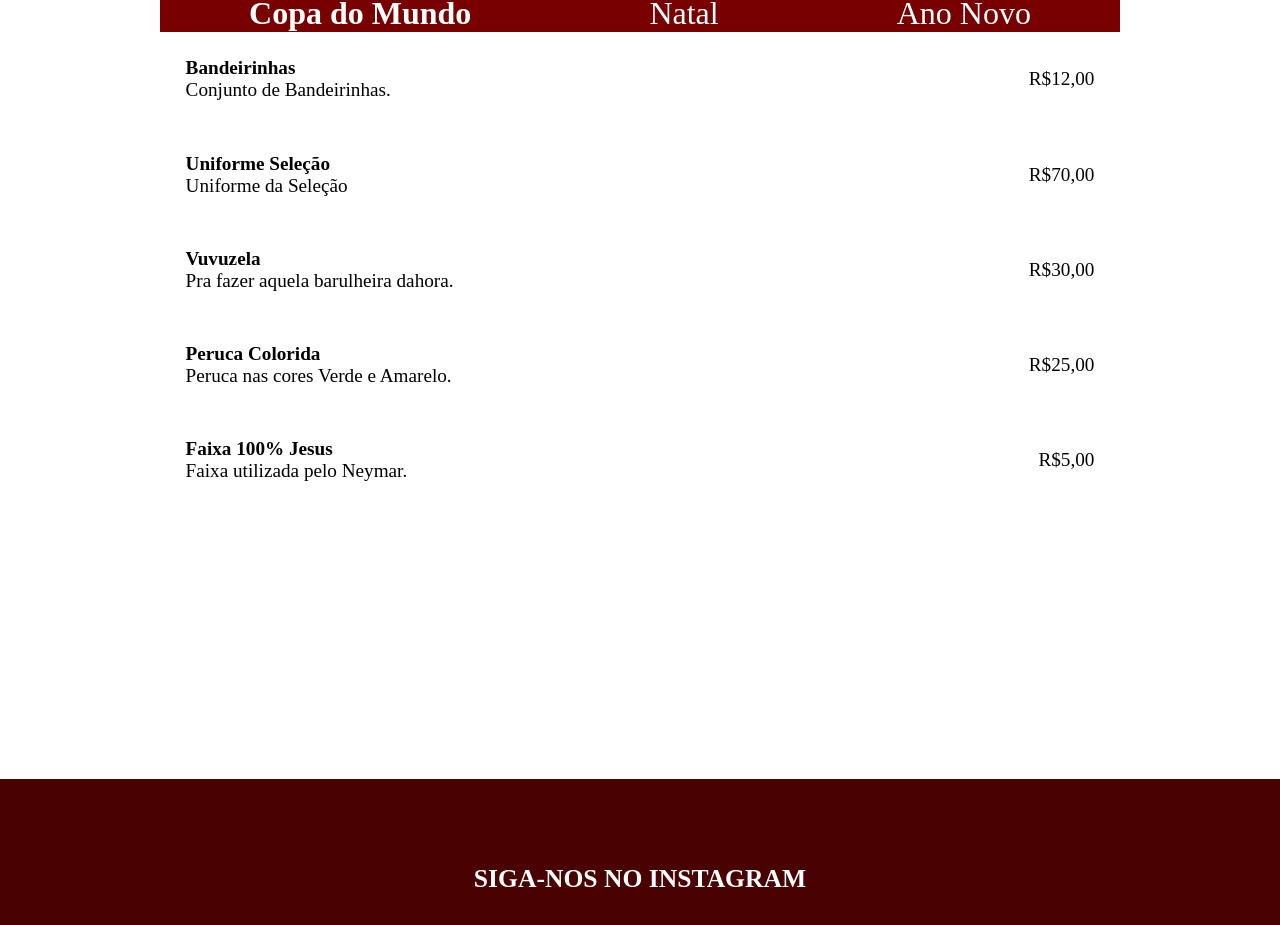
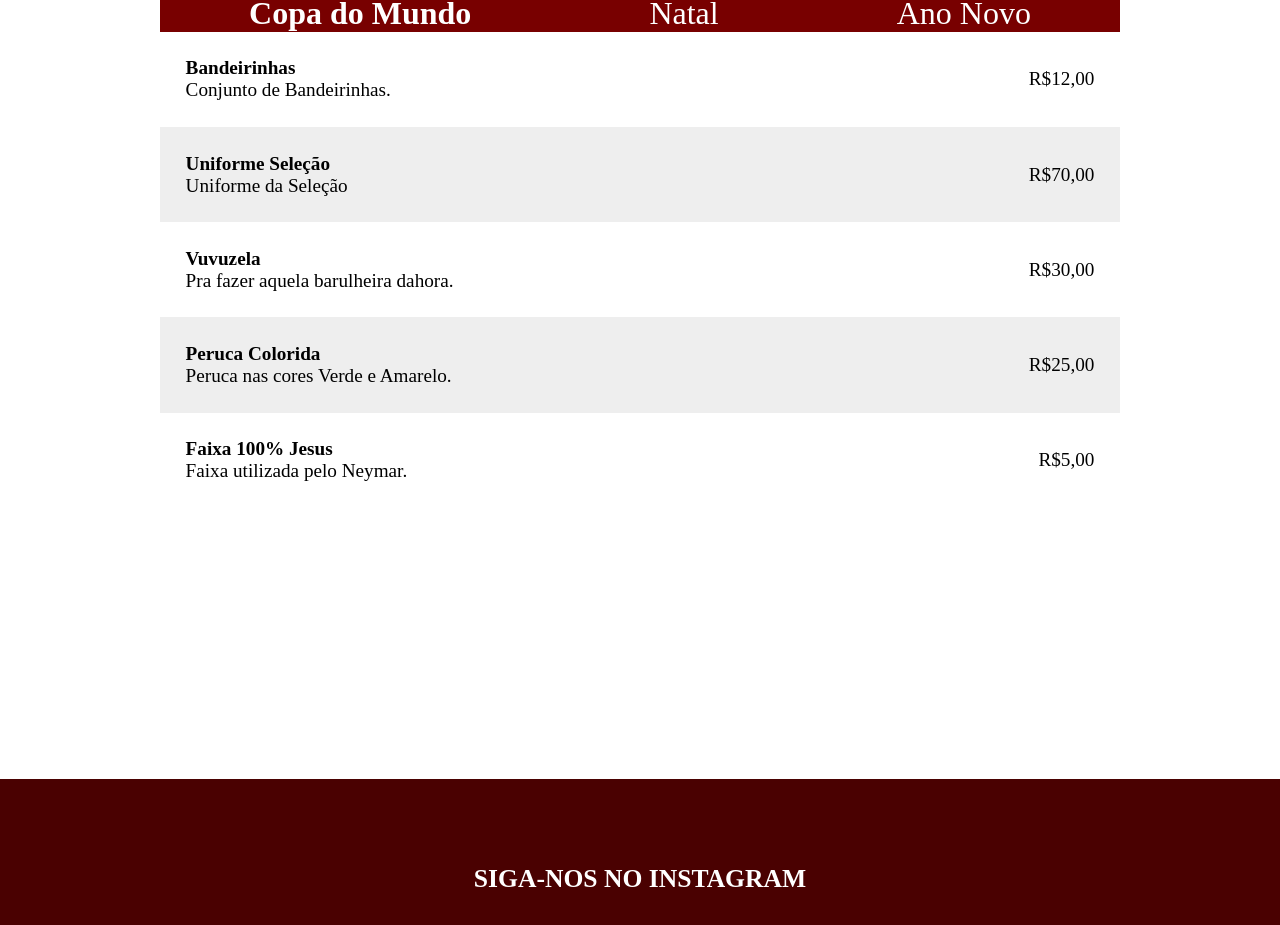
Before and after one commit to vitorholiveira/ps-ide, a React (Create React App) app: page / in a window 1280 px wide. Shown: the part 859-1784 px from the top of the page. Built offline with nearby package versions, Linux system fonts and the light colour scheme.

Commit message:
TROCA DE COR

```diff
--- a/src/components/produtos/index.jsx
+++ b/src/components/produtos/index.jsx
@@ -89,7 +89,7 @@ export default function Produtos() {
                     e.currentTarget.setAttribute("focus", "")
                 }}>Ano Novo</button>
             </div>
-            <MostraProdutos produtos={Abas[num]} />
+            <MostraProdutos id="prod" produtos={Abas[num]} />
         </div>
     )
 }
--- a/src/components/produtos/style.module.css
+++ b/src/components/produtos/style.module.css
@@ -54,3 +54,7 @@
     align-items: center;
     justify-content: space-between;
 }
+
+.containerProdutos:nth-child(even) {
+    background-color: #EEEEEE;
+}
```
